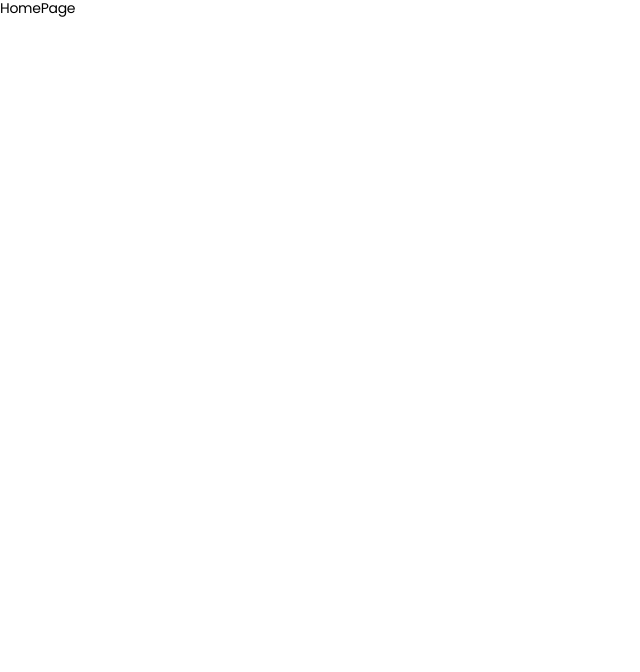
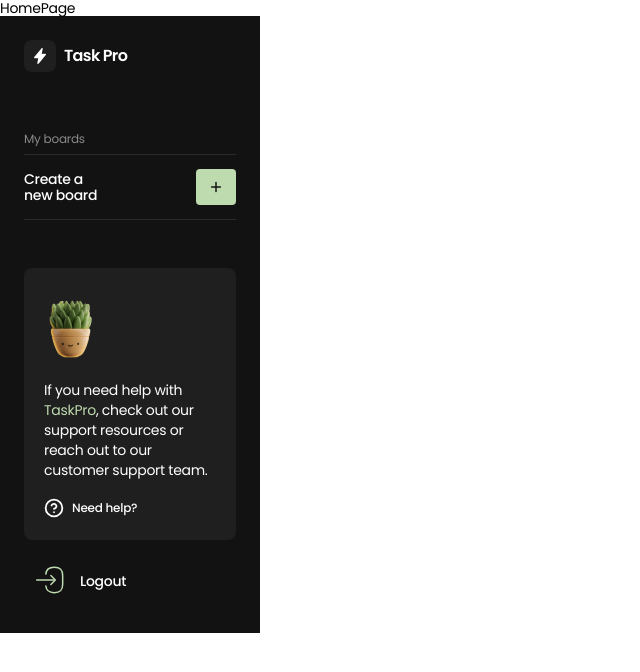
Before and after one commit to jackavryashnik/task-pro, a React (Vite) app: page /contacts in a window 1280 px wide. Shown: the top 672 px of the page, without its empty margins (0-640 px from the left). Built offline with nearby package versions, Linux system fonts and the light colour scheme.

Commit message:
add universal modal-window

```diff
--- a/src/components/Sidebar/Sidebar.jsx
+++ b/src/components/Sidebar/Sidebar.jsx
@@ -5,7 +5,10 @@ import icon from '../../images/icons.svg';
 import CustomSupport from '../CustomSupport/CustomSupport';
 import BoardList from '../BoardList/BoardList';
 
-export default function Sidebar() {
+export default function Sidebar({ openModal, closeModal }) {
+  const handleClick = () => {
+    openModal(<CustomSupport onClose={closeModal} />);
+  };
   return (
     <div className={css.containerBackground}>
       <div className={css.container}>
@@ -14,7 +17,7 @@ export default function Sidebar() {
         <p className={css.boardsText}>My boards</p>
         <div className={css.createBoardBox}>
           <p className={css.createBoardText}>Create a new board</p>
-          <button className={css.btnPlus}>
+          <button className={css.btnPlus} onClick={handleClick}>
             <svg width={40} height={36}>
               <use href={`${icon}#icon-plus-with-border`}></use>
             </svg>
--- a/src/pages/HomePage/HomePage.jsx
+++ b/src/pages/HomePage/HomePage.jsx
@@ -1,5 +1,37 @@
+import { useState } from 'react';
+import Modal from 'react-modal';
+import Sidebar from '../../components/Sidebar/Sidebar';
+import css from './HomePage.module.css';
+Modal.setAppElement('#root');
+
 const HomePage = () => {
-  return <div>HomePage</div>;
+  const [isModalOpen, setIsModalOpen] = useState(false);
+  const [modalContent, setModalContent] = useState('');
+
+  const openModal = content => {
+    setIsModalOpen(true);
+    setModalContent(content);
+  };
+
+  const closeModal = () => {
+    setIsModalOpen(false);
+    setModalContent('');
+  };
+
+  return (
+    <>
+      <div>HomePage</div>
+      <Sidebar openModal={openModal} closeModal={closeModal} />
+      <Modal
+        isOpen={isModalOpen}
+        onRequestClose={closeModal}
+        className={css.modal}
+        overlayClassName={css.overlay}
+      >
+        {modalContent}
+      </Modal>
+    </>
+  );
 };
 
 export default HomePage;
--- a/src/pages/HomePage/HomePage.module.css
+++ b/src/pages/HomePage/HomePage.module.css
@@ -0,0 +1,18 @@
+.overlay {
+  position: fixed;
+  z-index: 999;
+  width: 100%;
+  height: 100%;
+  top: 0;
+  left: 0;
+  background-color: rgba(0, 0, 0, 0.7);
+}
+.modal {
+  position: absolute;
+  top: 50%;
+  left: 50%;
+  transform: translate(-50%, -50%);
+  background-color: transparent;
+  border: none;
+  outline: none;
+}
```
